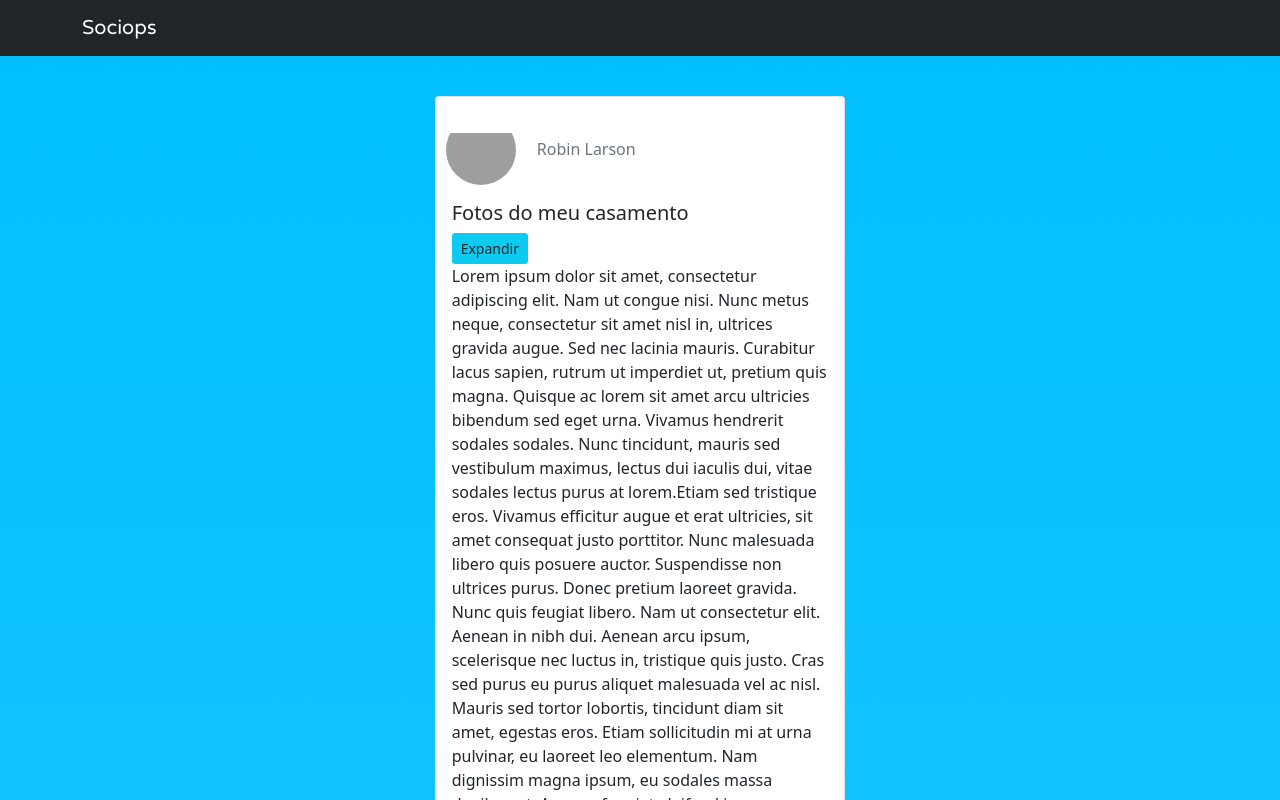
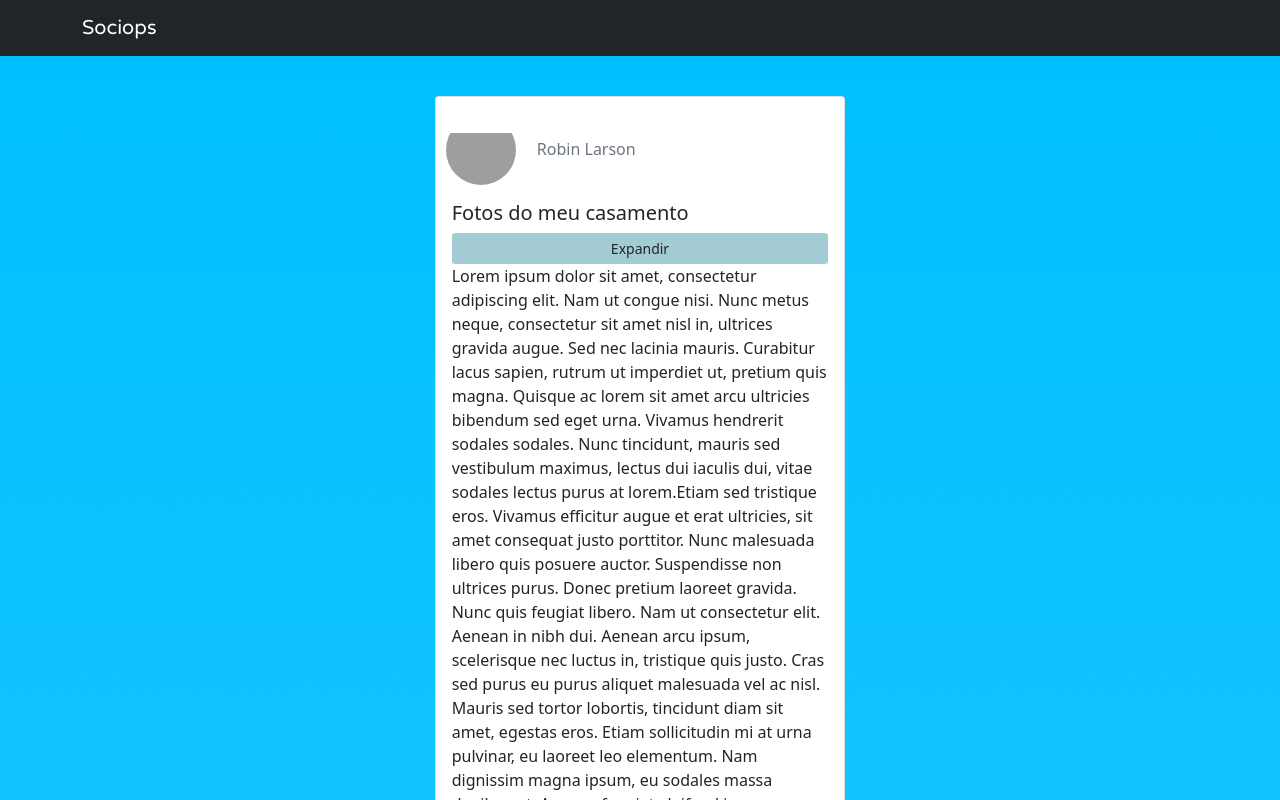
Before and after one commit to jtomaz99/Desafio-2, a React (Create React App) app: page / in a window 1280 px wide. Shown: the top 800 px of the page. Built offline with nearby package versions, Linux system fonts and the light colour scheme; grey boxes are pictures that could not be loaded.

Commit message:
Hotfix 1.2

```diff
--- a/src/pages/articles.css
+++ b/src/pages/articles.css
@@ -0,0 +1,5 @@
+.span-expantion{
+    display: flex;
+    justify-content: center;
+    background-color: #a2cbd4;
+}
--- a/src/pages/articles.js
+++ b/src/pages/articles.js
@@ -3,6 +3,7 @@ import Data from '../data/database.json';
 import $ from 'jquery'
 
 import './home.css';
+import './articles.css';
 
 
 export default class Articles extends Component {
@@ -60,7 +61,7 @@ export default class Articles extends Component {
         const {postIdentifier, userId} = this.state;
         return(
             <div>
-                <span className="btn btn-sm bagde bg-info" data-bs-toggle="modal" data-bs-target="#modalArticles" onClick={() => { this.loadArticleModal(postIdentifier, userId) }}>Expandir</span>
+                <span className="btn btn-sm bagde span-expantion" data-bs-toggle="modal" data-bs-target="#modalArticles" onClick={() => { this.loadArticleModal(postIdentifier, userId) }}>Expandir</span>
 
                 <div className="modal fade" id="modalArticles" tabindex="-1" aria-labelledby="exampleModalLabel" aria-hidden="true">
                 <div className="modal-dialog modal-fullscreen">
```
